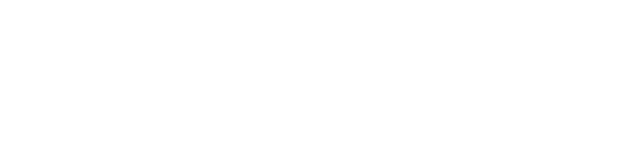
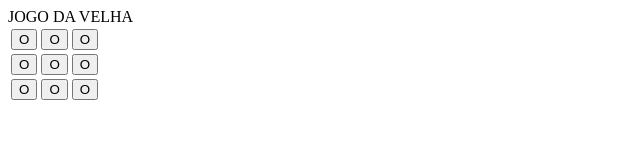
Before and after one commit to majumvalaski/Jogo-da-velha, a plain HTML site: page index.html in a window 1280 px wide. Shown: the whole page, without its empty margins (0-640 px from the left). Drawn offline with Linux system fonts and the light colour scheme.

Commit message:
estrutura html feita

```diff
--- /dev/null
+++ b/index.css
@@ -0,0 +1,4 @@
+*{
+    padding:0;
+    margin:0;
+}
--- a/index.html
+++ b/index.html
@@ -7,6 +7,24 @@
     <title>Jogo da Velha</title>
 </head>
 <body>
-
+    <div class="container">JOGO DA VELHA
+        <table>
+            <tr>
+                <td><button class="casas">O</button></td>
+                <td><button class="casas">O</button></td>
+                <td><button class="casas">O</button></td>
+            </tr>
+            <tr>
+                <td><button class="casas">O</button></td>
+                <td><button class="casas">O</button></td>
+                <td><button class="casas">O</button></td>
+            </tr>
+            <tr>
+                <td><button class="casas">O</button></td>
+                <td><button class="casas">O</button></td>
+                <td><button class="casas">O</button></td>
+            </tr>
+        </table>
+    </div>
 </body>
 </html>
```
